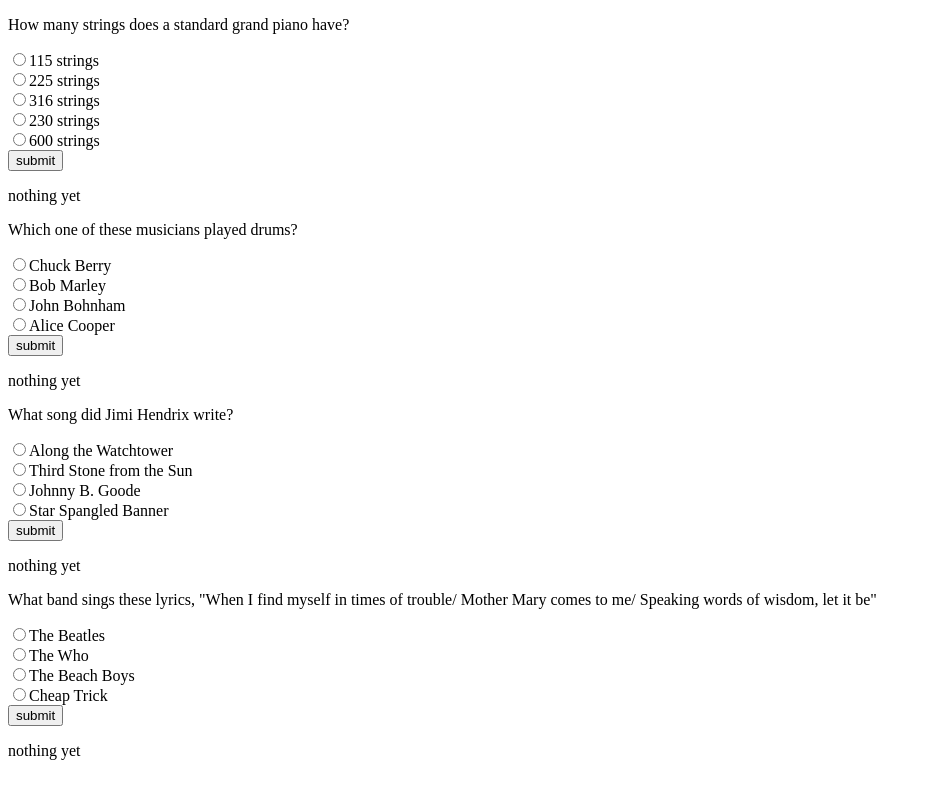
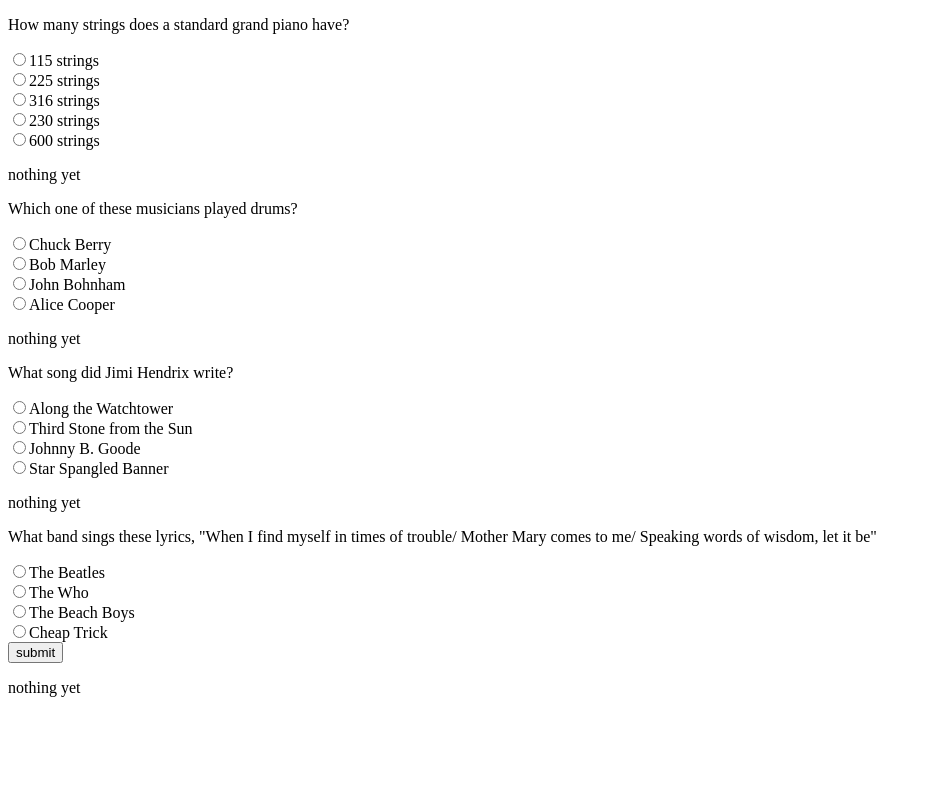
Before and after one commit to JosephGrecco/josephgrecco.github.io, a plain HTML site: page wild.html in a window 1280 px wide. Shown: the whole page, without its empty margins (0-931 px from the left). Drawn offline with Linux system fonts and the light colour scheme; a script that the page names is missing.

Commit message:
Update wild.html

```diff
--- a/wild.html
+++ b/wild.html
@@ -16,7 +16,6 @@
             <input type="radio" name="question1" value="316 strings">316 strings</br>
             <input type="radio" name="question1" value="230 strings">230 strings</br>
             <input type="radio" name="question1" value="600 strings">600 strings</br>
-            <input type="submit" value="submit" class="submit">
             <p class="out1">nothing yet</p>
 
         </div>
@@ -28,7 +27,6 @@
             <input type="radio" name="quesiton2" value="Bob Marley">Bob Marley</br>
             <input type="radio" name="question2" value="John Bohnham">John Bohnham</br>
             <input type="radio" name="question2" value="Alice Cooper">Alice Cooper</br>
-            <input type="submit" value="submit" class="submit">
             <p class="out2">nothing yet</p>
         </div>
 
@@ -38,7 +36,6 @@
             <input type="radio" name="question3" value="Third Stone from the Sun">Third Stone from the Sun</br>
             <input type="radio" name="question3" value="Johnny B. Goode">Johnny B. Goode</br>
             <input type="radio" name="question3" value="Star Spangled Banner">Star Spangled Banner</br>
-            <input type="submit" value="submit" class="submit">
             <p class="out3">nothing yet</p>
         </div>
 
@@ -48,10 +45,10 @@
             <input type="radio" name="question4" value="The Who">The Who</br>
             <input type="radio" name="question4" value="The Beach Boys">The Beach Boys</br>
             <input type="radio" name="question4" value="Cheap Trick">Cheap Trick</br>
-            <input type="submit" value="submit" class="submit">
-            <p class="out4">nothing yet</p>
+
         </div>
-
+        <input type="submit" value="submit" class="submit">
+        <p class="out5">nothing yet</p>
     </body>
 
     <body>
@@ -66,7 +63,7 @@
             var out4 = document.querySelector("out4");
 
             var submit = document.querySelector(".submit");
-            var out = document.querySelector(".out1");
+            var out5 = document.querySelector(".out5");
 
         function reply(){
             var radios1 = document.getElementsByName("question1");
```
